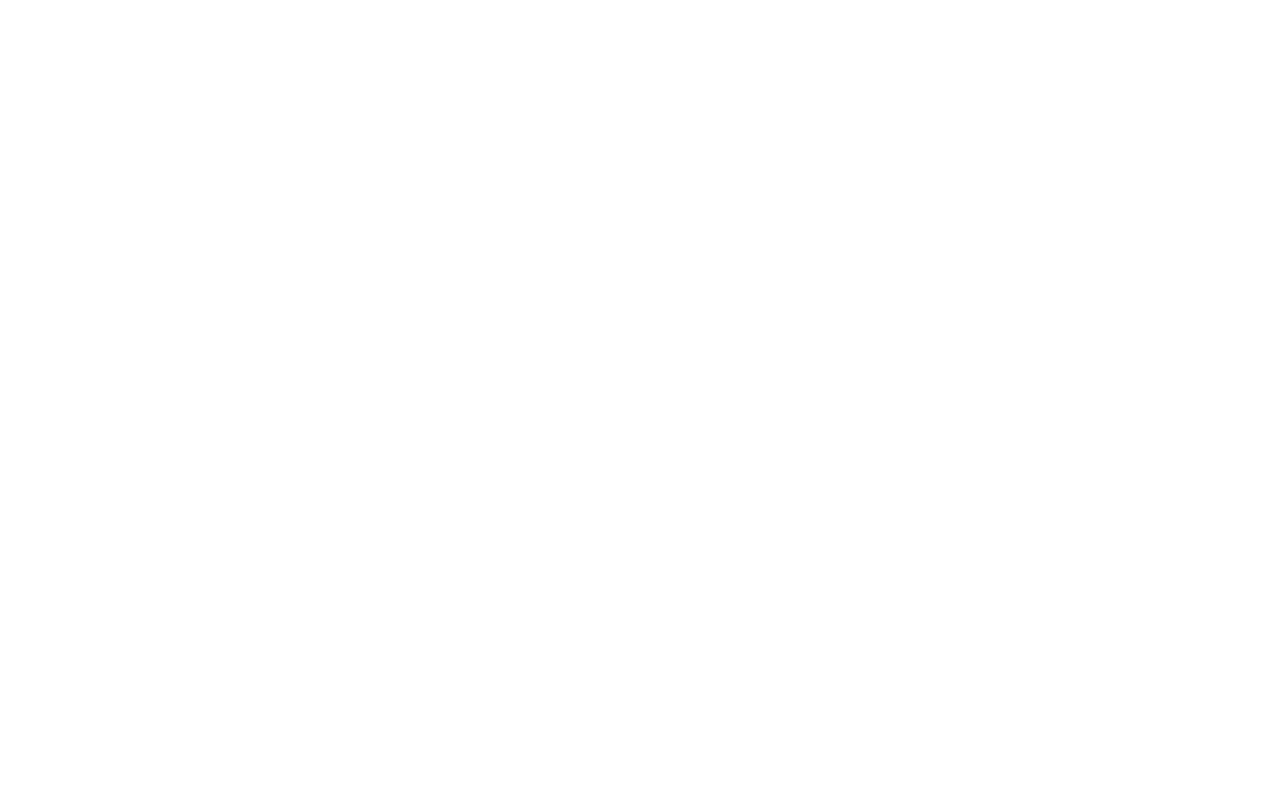
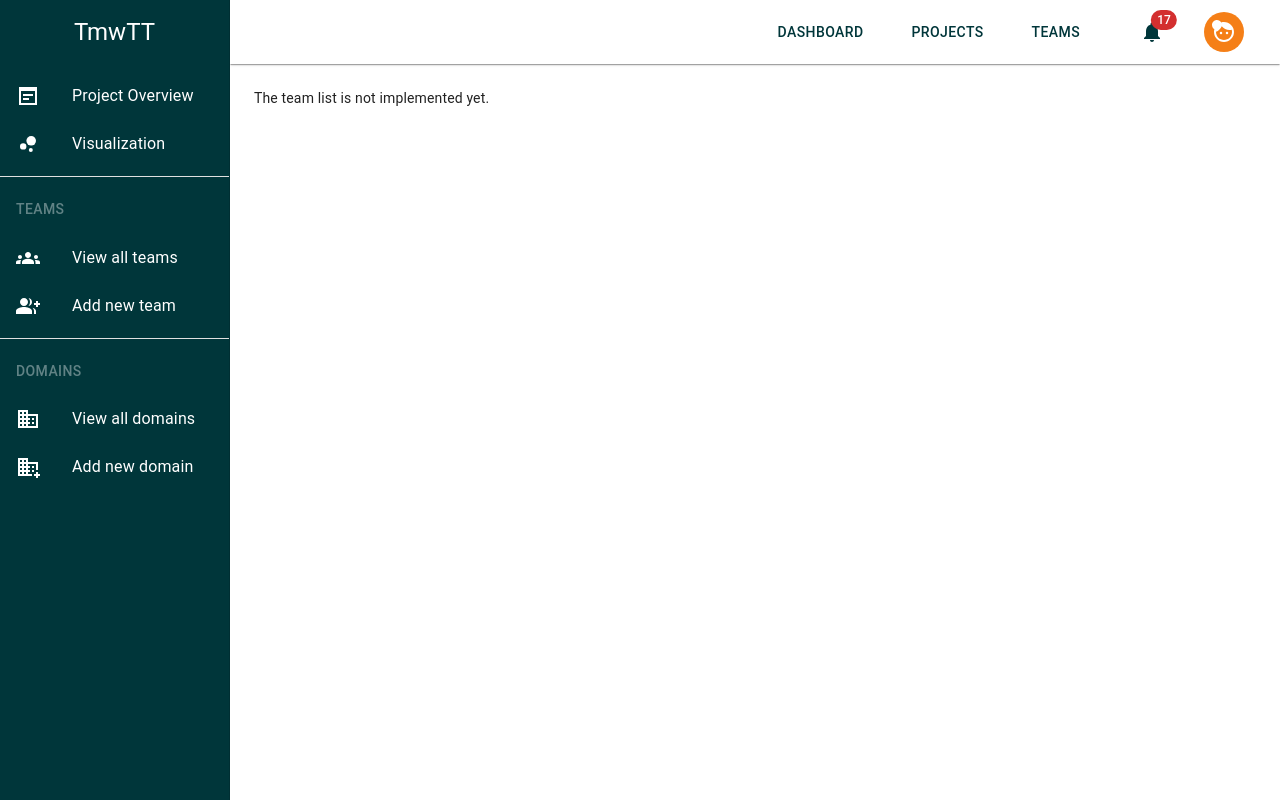
Before and after one commit to feenkind/team-topologies-management, a React (Create React App) app in the folder frontend/: page /teams in a window 1280 px wide. Before the commit this address had no page. Built offline with nearby package versions, Linux system fonts and the light colour scheme.

Commit message:
Add header navigation

```diff
--- a/frontend/src/App.tsx
+++ b/frontend/src/App.tsx
@@ -4,6 +4,7 @@
 import Layout from './components/Layout';
 import ProjectOverview from './container/Project/ProjectOverview';
 import { BrowserRouter, Routes, Route } from 'react-router-dom';
+import TeamList from './container/TeamList';
 
 const App: React.FC = () => {
   return (
@@ -12,6 +13,7 @@
         <Route element={<Layout />}>
           <Route path="project/:id" element={<ProjectOverview />} />
           <Route path="projects" element={<ProjectList />} />
+          <Route path="teams" element={<TeamList />} />
           <Route path="" element={<Dashboard />} />
         </Route>
       </Routes>
--- a/frontend/src/components/Header.tsx
+++ b/frontend/src/components/Header.tsx
@@ -1,8 +1,17 @@
 import * as React from 'react';
-import { Avatar, Badge, Box, IconButton, Menu, MenuItem } from '@mui/material';
+import {
+  Avatar,
+  Badge,
+  Box,
+  IconButton,
+  Menu,
+  MenuItem,
+  Typography,
+} from '@mui/material';
 import Face4SharpIcon from '@mui/icons-material/Face4Sharp';
 import NotificationsIcon from '@mui/icons-material/Notifications';
 import { yellow } from '@mui/material/colors';
+import { Link } from 'react-router-dom';
 
 const Header: React.FC = () => {
   const [anchorElement, setAnchorElement] = React.useState<null | HTMLElement>(
@@ -16,9 +25,40 @@
     setAnchorElement(null);
   };
 
+  const NavItem = ({ label, url }: { label: string; url: string }) => (
+    <Typography
+      component={Link}
+      to={url}
+      variant="button"
+      sx={{
+        color: 'primary.dark',
+        '&:hover': {
+          color: 'primary.light',
+        },
+        textDecoration: 'none',
+        px: 3,
+      }}
+    >
+      {label}
+    </Typography>
+  );
+
   return (
     <>
-      <Box sx={{ display: 'flex' }}>
+      <Box sx={{ display: 'flex', alignItems: 'center' }}>
+        <Box
+          sx={{
+            display: 'flex',
+            alignItems: 'center',
+            textAlign: 'center',
+
+            px: 3,
+          }}
+        >
+          <NavItem label="Dashboard" url="/" />
+          <NavItem label="Projects" url="/projects" />
+          <NavItem label="Teams" url="/teams" />
+        </Box>
         <IconButton
           size="large"
           aria-label="show 17 new notifications"
--- /dev/null
+++ b/frontend/src/container/TeamList.tsx
@@ -0,0 +1,14 @@
+import * as React from 'react';
+import { Typography } from '@mui/material';
+
+const TeamList: React.FC = () => {
+  return (
+    <>
+      <Typography variant="body2" component="div">
+        The team list is not implemented yet.
+      </Typography>
+    </>
+  );
+};
+
+export default TeamList;
```
